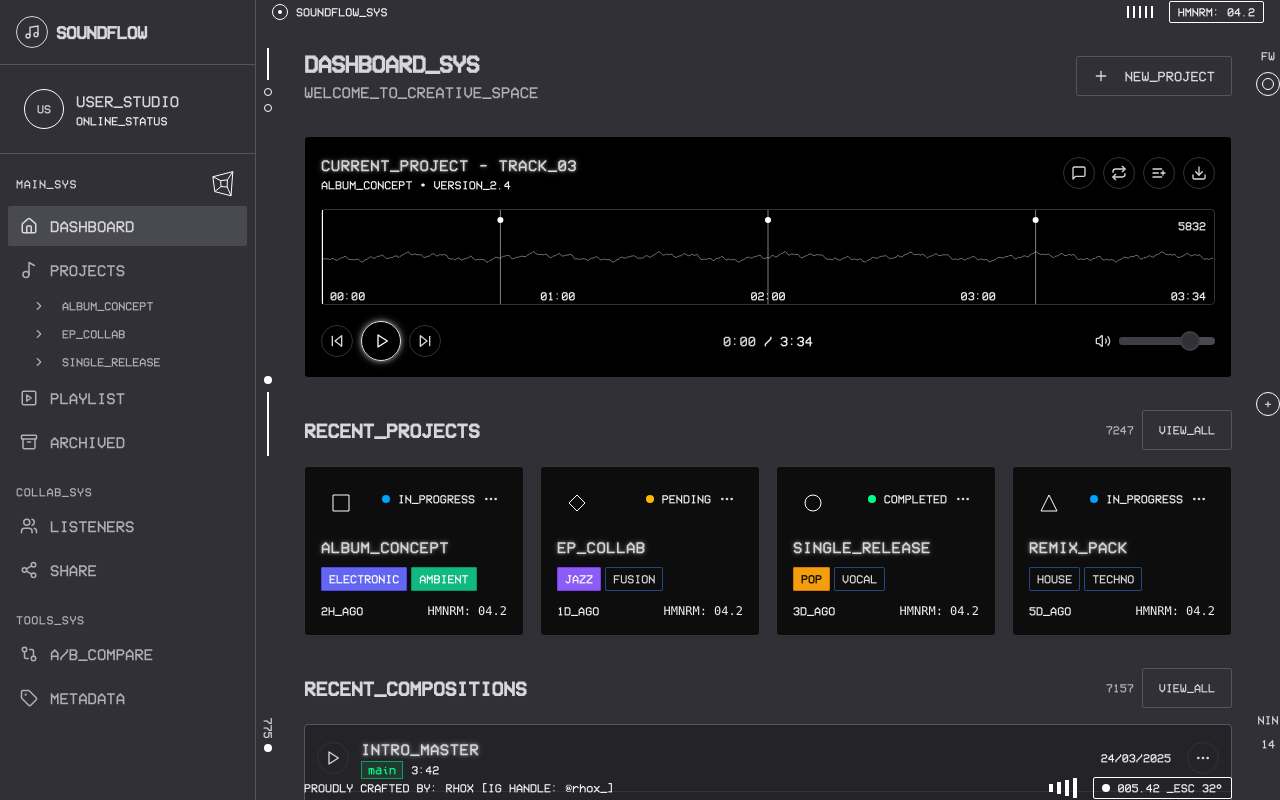
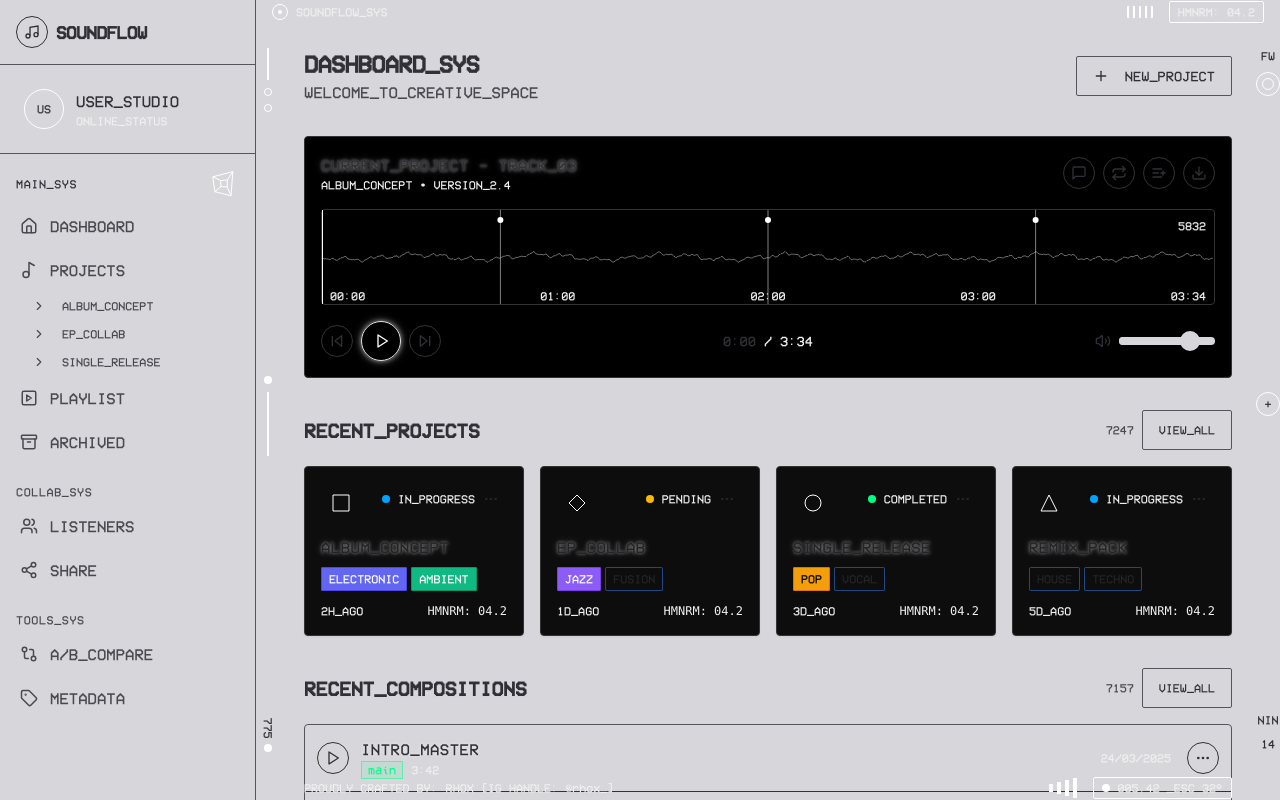
Before and after one commit to BenjaminPOITOU/TrackFlow, a Next.js app: page / in a window 1280 px wide. Built offline with nearby package versions, Linux system fonts and the light colour scheme.

Commit message:
layer updated

```diff
--- a/app/globals.css
+++ b/app/globals.css
@@ -4,89 +4,88 @@
 
 @layer base {
   :root {
-    --background: 240 10% 92%;
-    /* Gris très clair */
-    --foreground: 240 10% 25%;
-    /* Gris sombre adouci */
-    --card: 240 10% 90%;
-    /* Gris clair */
-    --card-foreground: 240 10% 30%;
-    /* Gris presque noir */
-    --popover: 240 10% 88%;
-    /* Gris très clair */
-    --popover-foreground: 240 10% 30%;
-    /* Gris presque noir */
-    --primary: 240 10% 85%;
-    /* Gris clair */
-    --primary-foreground: 240 10% 35%;
-    /* Gris sombre */
-    --secondary: 240 4.8% 82%;
-    /* Gris clair */
-    --secondary-foreground: 240 5.9% 35%;
-    /* Gris sombre */
-    --muted: 240 4.8% 84%;
-    /* Gris clair */
-    --muted-foreground: 240 3.8% 40%;
-    /* Gris médian */
-    --accent: 240 4.8% 86%;
-    /* Gris très clair */
-    --accent-foreground: 240 5.9% 30%;
-    /* Gris presque noir */
-    --destructive: 0 84.2% 40%;
-    /* Rouge très doux */
-    --destructive-foreground: 0 0% 90%;
-    /* Gris très clair */
+    --background: 240 10% 25%;
+    /* Gris sombre adouci (ancien --foreground) */
+    --foreground: 240 10% 92%;
+    /* Gris très clair (ancien --background) */
+    --card: 240 10% 30%;
+    /* Gris presque noir (ancien --card-foreground) */
+    --card-foreground: 240 10% 90%;
+    /* Gris clair (ancien --card) */
+    --popover: 240 10% 30%;
+    /* Gris presque noir (ancien --popover-foreground) */
+    --popover-foreground: 240 10% 88%;
+    /* Gris très clair (ancien --popover) */
+    --primary: 240 10% 35%;
+    /* Gris sombre (ancien --primary-foreground) */
+    --primary-foreground: 240 10% 85%;
+    /* Gris clair (ancien --primary) */
+    --secondary: 240 5.9% 35%;
+    /* Gris sombre (ancien --secondary-foreground) */
+    --secondary-foreground: 240 4.8% 82%;
+    /* Gris clair (ancien --secondary) */
+    --muted: 240 3.8% 40%;
+    /* Gris médian (ancien --muted-foreground) */
+    --muted-foreground: 240 4.8% 84%;
+    /* Gris clair (ancien --muted) */
+    --accent: 240 5.9% 30%;
+    /* Gris presque noir (ancien --accent-foreground) */
+    --accent-foreground: 240 4.8% 86%;
+    /* Gris très clair (ancien --accent) */
+    --destructive: 0 0% 90%;
+    /* Gris très clair (ancien --destructive-foreground) */
+    --destructive-foreground: 0 84.2% 40%;
+    /* Rouge très doux (ancien --destructive) */
     --border: 240 5.9% 75%;
-    /* Gris clair */
+    /* Gris clair (inchangé) */
     --input: 240 5.9% 75%;
-    /* Gris clair */
+    /* Gris clair (inchangé) */
     --ring: 240 10% 88%;
-    /* Gris très clair */
+    /* Gris très clair (inchangé) */
     --radius: 0.25rem;
   }
 
   .dark {
-    --background: 240 5% 20%;
-    /* Gris sombre */
-    --foreground: 240 5% 85%;
-    /* Gris très clair */
-    --card: 240 5% 15%;
-    /* Gris très sombre */
-    --card-foreground: 240 5% 85%;
-    /* Gris très clair */
-    --popover: 240 5% 15%;
-    /* Gris très sombre */
-    --popover-foreground: 240 5% 85%;
-    /* Gris très clair */
-    --primary: 240 5% 25%;
-    /* Gris sombre */
-    --primary-foreground: 240 5% 85%;
-    /* Gris très clair */
-    --secondary: 240 5% 30%;
-    /* Gris moyen */
-    --secondary-foreground: 240 5% 85%;
-    /* Gris très clair */
-    --muted: 240 5% 30%;
-    /* Gris moyen */
-    --muted-foreground: 240 5% 70%;
-    /* Gris clair */
-    --accent: 240 5% 30%;
-    /* Gris moyen */
-    --accent-foreground: 240 5% 85%;
-    /* Gris très clair */
-    --destructive: 0 62.8% 30%;
-    /* Rouge très doux */
-    --destructive-foreground: 0 0% 85%;
-    /* Gris très clair */
+    --background: 240 5% 85%;
+    /* Gris très clair (ancien --foreground) */
+    --foreground: 240 5% 20%;
+    /* Gris sombre (ancien --background) */
+    --card: 240 5% 85%;
+    /* Gris très clair (ancien --card-foreground) */
+    --card-foreground: 240 5% 15%;
+    /* Gris très sombre (ancien --card) */
+    --popover: 240 5% 85%;
+    /* Gris très clair (ancien --popover-foreground) */
+    --popover-foreground: 240 5% 15%;
+    /* Gris très sombre (ancien --popover) */
+    --primary: 240 5% 85%;
+    /* Gris très clair (ancien --primary-foreground) */
+    --primary-foreground: 240 5% 25%;
+    /* Gris sombre (ancien --primary) */
+    --secondary: 240 5% 85%;
+    /* Gris très clair (ancien --secondary-foreground) */
+    --secondary-foreground: 240 5% 30%;
+    /* Gris moyen (ancien --secondary) */
+    --muted: 240 5% 70%;
+    /* Gris clair (ancien --muted-foreground) */
+    --muted-foreground: 240 5% 30%;
+    /* Gris moyen (ancien --muted) */
+    --accent: 240 5% 85%;
+    /* Gris très clair (ancien --accent-foreground) */
+    --accent-foreground: 240 5% 30%;
+    /* Gris moyen (ancien --accent) */
+    --destructive: 0 0% 85%;
+    /* Gris très clair (ancien --destructive-foreground) */
+    --destructive-foreground: 0 62.8% 30%;
+    /* Rouge très doux (ancien --destructive) */
     --border: 240 5% 35%;
-    /* Gris moyen */
+    /* Gris moyen (inchangé) */
     --input: 240 5% 35%;
-    /* Gris moyen */
+    /* Gris moyen (inchangé) */
     --ring: 240 5% 85%;
-    /* Gris très clair */
+    /* Gris très clair (inchangé) */
   }
 }
-
 @layer base {
   * {
     @apply border-border;
```
